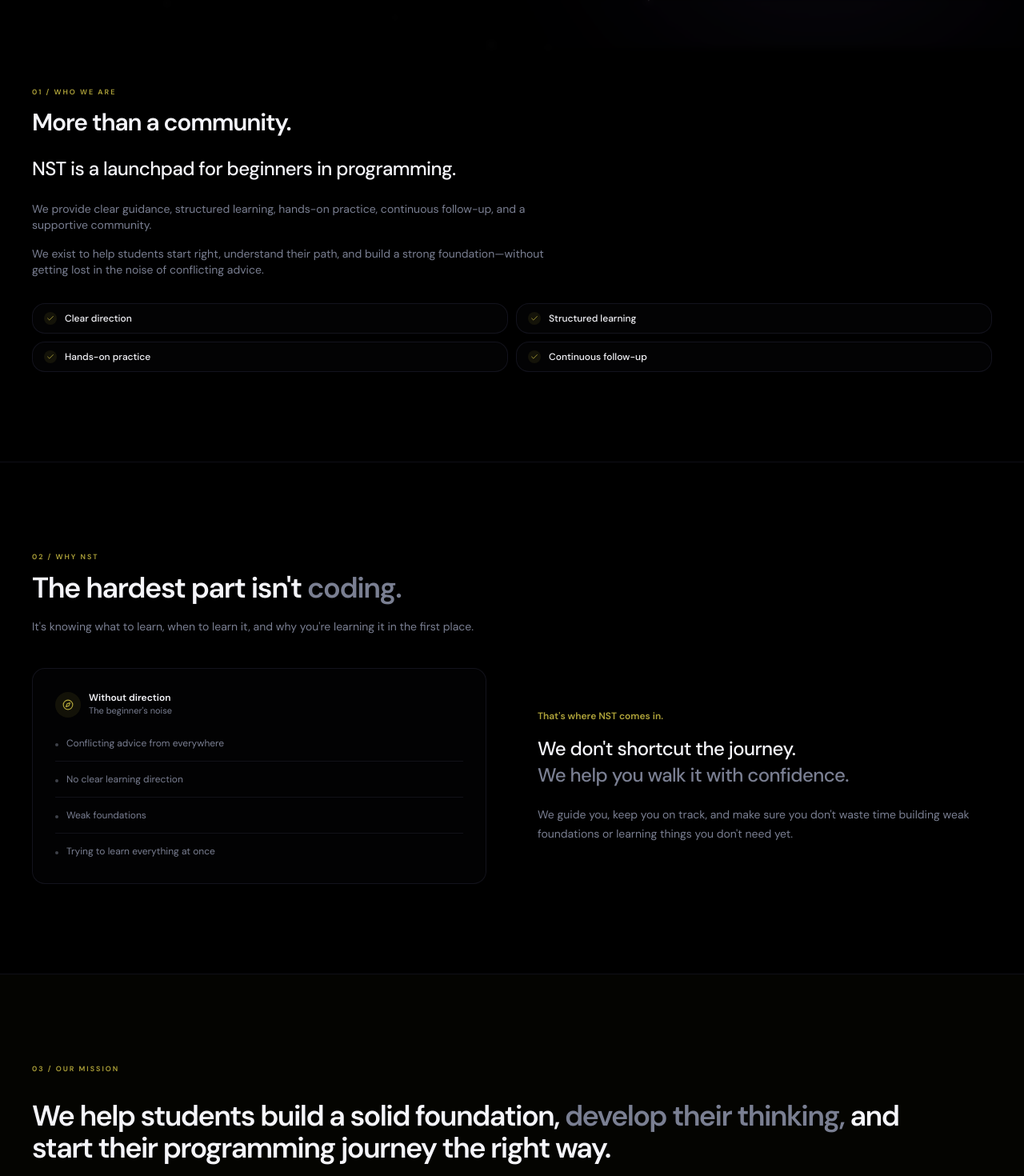
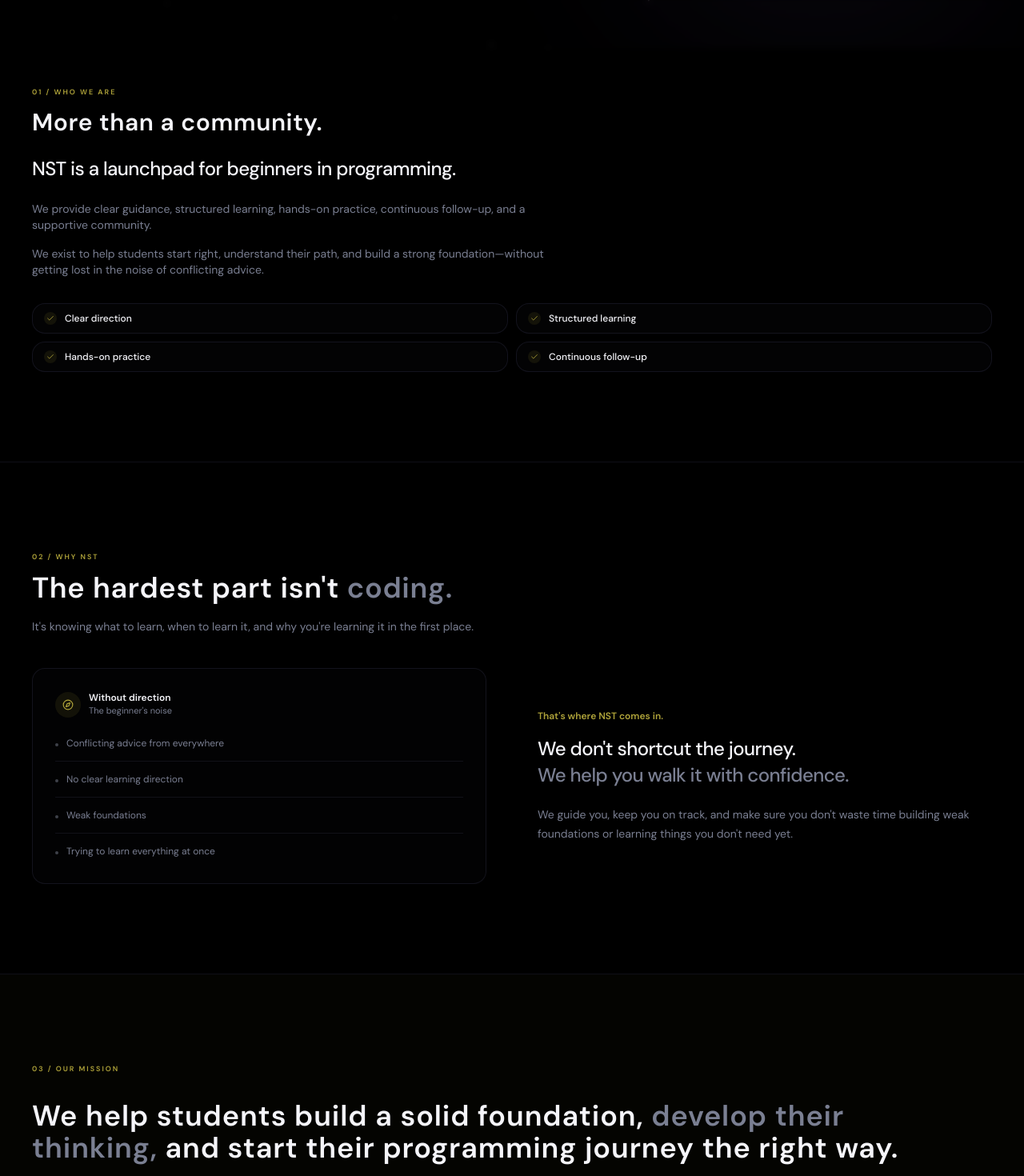
Before and after one commit to Ahmed-Youssef-404/NST_Jop_Application, a React (Vite) app: page / in a window 1280 px wide. Shown: the part 740-2210 px from the top of the page at 80% size. Built offline with nearby package versions, Linux system fonts and the light colour scheme.

Commit message:
styel: enhance texts tracking (letters spacing)

```diff
--- a/src/pages/intro-page.tsx
+++ b/src/pages/intro-page.tsx
@@ -416,7 +416,7 @@ export function IntroPage({ onContinue }: IntroPageProps) {
                   01 / Who we are
                 </div>
 
-                <h2 className="max-w-sm text-2xl font-bold tracking-[-0.04em] sm:text-3xl">
+                <h2 className="max-w-sm text-2xl font-bold tracking-[0.02em] sm:text-3xl">
                   More than a community.
                 </h2>
               </div>
@@ -486,7 +486,7 @@ export function IntroPage({ onContinue }: IntroPageProps) {
                 02 / Why NST
               </div>
 
-              <h2 className="text-3xl font-bold tracking-[-0.04em] sm:text-4xl">
+              <h2 className="text-3xl font-bold tracking-[0.02em] sm:text-4xl">
                 The hardest part isn't
                 <span className="text-muted-foreground"> coding.</span>
               </h2>
@@ -575,7 +575,7 @@ export function IntroPage({ onContinue }: IntroPageProps) {
 
           <Reveal delay={0.08}>
             <div className="max-w-6xl">
-              <p className="text-3xl font-bold leading-[1.1] tracking-[-0.045em] sm:text-4xl lg:text-4xl">
+              <p className="text-3xl font-bold leading-[1.1] tracking-[0.025em] sm:text-4xl lg:text-4xl">
                 We help students build a solid foundation,
                 <span className="text-muted-foreground">
                   {" "}
@@ -661,7 +661,7 @@ export function IntroPage({ onContinue }: IntroPageProps) {
                   04 / What makes us different
                 </div>
 
-                <h2 className="text-2xl font-bold tracking-[-0.04em] sm:text-3xl">
+                <h2 className="text-2xl font-bold tracking-[0.02em] sm:text-3xl">
                   Growth over
                   <br />
                   completion.
@@ -732,7 +732,7 @@ export function IntroPage({ onContinue }: IntroPageProps) {
                   05 / Core values
                 </div>
 
-                <h2 className="text-3xl font-bold tracking-[-0.04em] sm:text-4xl">
+                <h2 className="text-3xl font-bold tracking-[0.02em] sm:text-4xl">
                   How we show up.
                 </h2>
               </div>
@@ -796,7 +796,7 @@ export function IntroPage({ onContinue }: IntroPageProps) {
                 06 / How we work
               </div>
 
-              <h2 className="text-3xl font-bold tracking-[-0.04em] sm:text-4xl">
+              <h2 className="text-3xl font-bold tracking-[0.02em] sm:text-4xl">
                 Don't wait to be told.
               </h2>
 
@@ -861,7 +861,7 @@ export function IntroPage({ onContinue }: IntroPageProps) {
                   07 / The experience
                 </div>
 
-                <h2 className="text-2xl font-bold tracking-[-0.04em] sm:text-3xl">
+                <h2 className="text-2xl font-bold tracking-[0.02em] sm:text-3xl">
                   What we want you to say when it's over.
                 </h2>
               </div>
@@ -912,7 +912,7 @@ export function IntroPage({ onContinue }: IntroPageProps) {
             </div>
 
             <div className="max-w-5xl">
-              <h2 className="text-2xl font-bold leading-[1.08] tracking-[-0.045em] sm:text-3xl lg:text-5xl">
+              <h2 className="text-2xl font-bold leading-[1.08] tracking-[0.025em] sm:text-3xl lg:text-5xl">
                 We don't want NST to be
                 <span className="text-muted-foreground">
                   {" "}
@@ -1033,7 +1033,7 @@ export function IntroPage({ onContinue }: IntroPageProps) {
                   <Sparkles className="size-3.5 text-primary" />
                 </div>
 
-                <h2 className="mx-auto mt-5 max-w-3xl text-3xl font-bold tracking-[-0.045em] sm:text-4xl">
+                <h2 className="mx-auto mt-5 max-w-3xl text-3xl font-bold tracking-[0.025em] sm:text-4xl">
                   Your journey starts with
                   <span className="text-primary"> the right direction.</span>
                 </h2>
```
